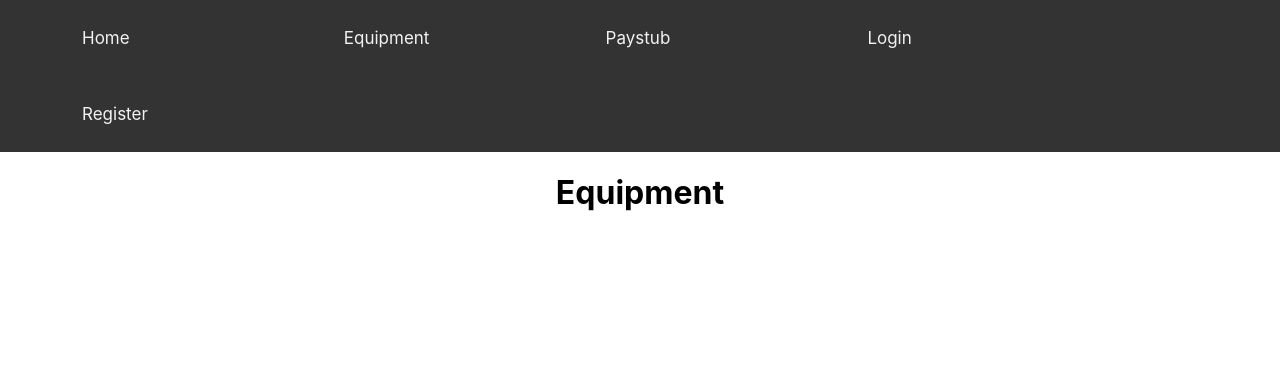
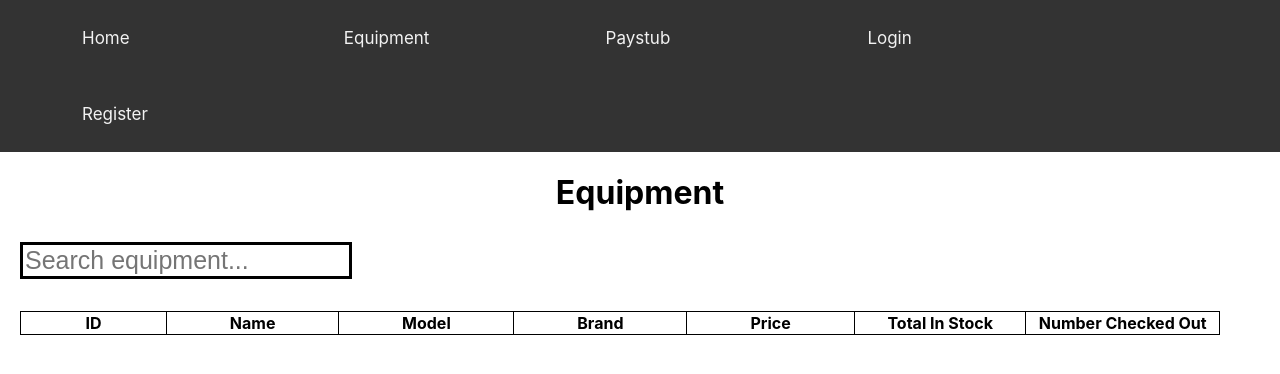
Before and after one commit to asadzali89/CSCE_310_React, a React (Create React App) app in the folder hospital_management/: page /Equipment in a window 1280 px wide. Shown: the top 374 px of the page. Built offline with nearby package versions, Linux system fonts and the light colour scheme.

Commit message:
Update Equipment

```diff
--- a/hospital_management/src/Equipment.css
+++ b/hospital_management/src/Equipment.css
@@ -0,0 +1,19 @@
+/* Style the search box inside the navigation bar */
+.searchBar input[type=text] {
+    float: left;
+    padding: none;
+    border: none;
+    border-style: solid;
+    margin-top: 8px;
+    margin-left: 20px;
+    margin-bottom: 32px;
+    font-size: 25px;
+  }
+
+
+  .equipTable table, th, td {
+    width: 1200px;
+    margin-left: 20px;
+    border: 1px solid;
+    border-collapse: collapse;
+  }
--- a/hospital_management/src/Equipment.js
+++ b/hospital_management/src/Equipment.js
@@ -3,11 +3,33 @@ import './Equipment.css';
 
 function Equipment(){
     return(
-        <div>
+        <div className = "equipmentTitle">
             <h1>
                 Equipment
             </h1>
+
+            <div className = "searchBar">
+                <input type="text" placeholder="Search equipment..."></input>
+            </div>
+
+            <div className = "equipTable">
+                <table>
+                    <tr>
+                        <th>ID</th>
+                        <th>Name</th>
+                        <th>Model</th>
+                        <th>Brand</th>
+                        <th>Price</th>
+                        <th>Total In Stock</th>
+                        <th>Number Checked Out</th>
+                    </tr>
+                </table>
+            </div>
+
+
         </div>
+
+
     );
 }
 
--- a/hospital_management/src/Home.js
+++ b/hospital_management/src/Home.js
@@ -7,7 +7,7 @@ function Home(){
     return(
         <div>
             <h1>
-                Hompage
+                Homepage
             </h1>
         </div>
     );
```
Also changed, not shown: 2 other files (tests, documents, lock files or other folders).
